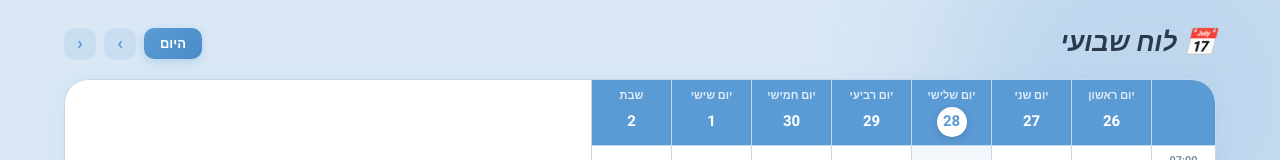
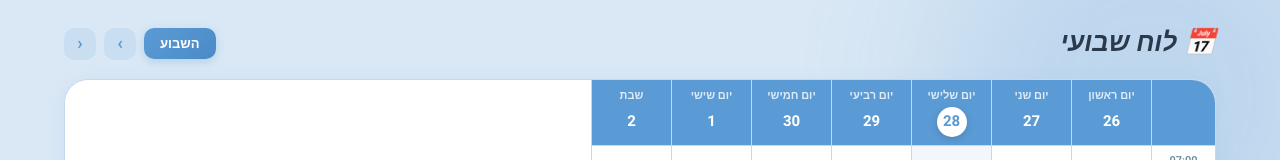
Before and after one commit to daniellag-ops/studybuddy, a React (Vite) app: page /schedule in a window 1280 px wide. Shown: the top 160 px of the page. Built offline with nearby package versions, Linux system fonts and the light colour scheme.

Commit message:
Fix week button label

```diff
--- a/src/pages/Schedule.tsx
+++ b/src/pages/Schedule.tsx
@@ -116,7 +116,7 @@ export default function Schedule() {
               boxShadow: weekOffset === 0 ? '0 3px 10px rgba(91,155,213,0.3)' : 'none',
             }}
           >
-            היום
+            השבוע
           </button>
           <button style={navBtn} onClick={() => setWeekOffset(w => w - 1)}>›</button>
           <button style={navBtn} onClick={() => setWeekOffset(w => w + 1)}>‹</button>
```
